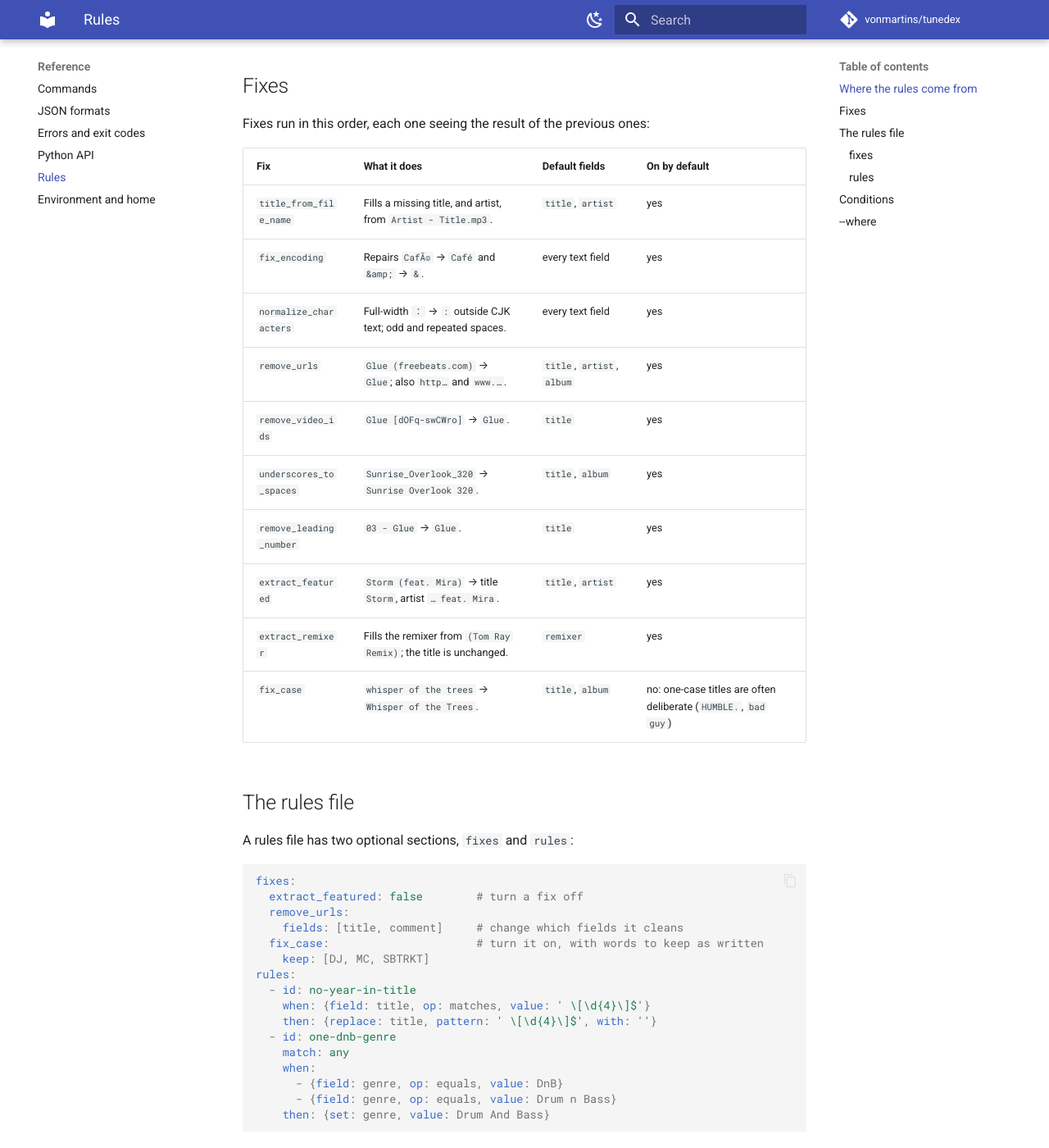
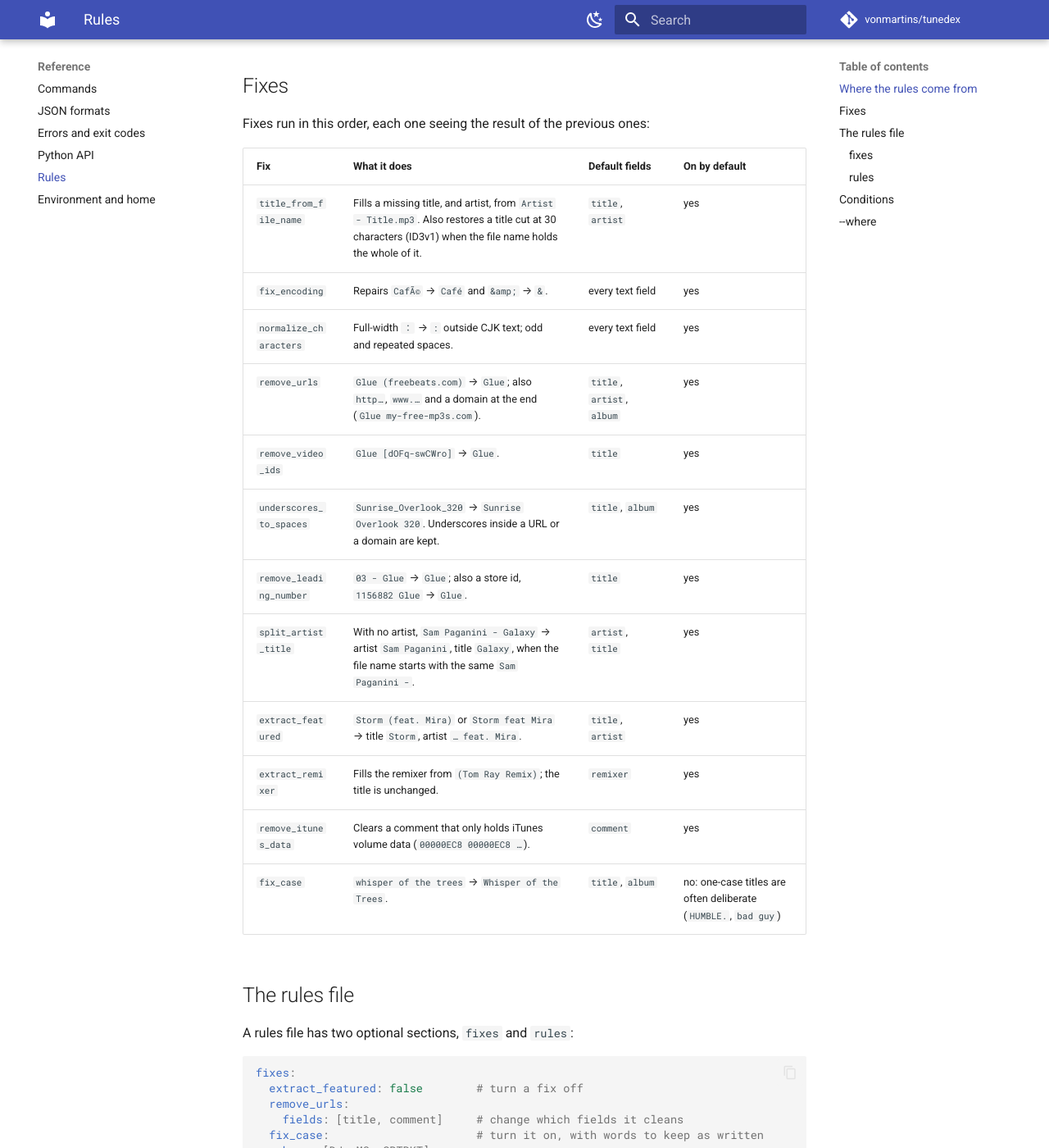
Before and after one commit to vonmartins/DJ-Open-Lib, an MkDocs documentation site: the page built from docs/reference/rules.md, in a window 1280 px wide and 1400 px high, scrolled down 550 px. Shown: the whole window at 82% size. Built offline with MkDocs 1.6.1 and Material for MkDocs 9.7.7, drawn with Linux system fonts in a browser that asks for light colours; comment, search, counter and statistics services are not loaded.

```diff
--- a/docs/reference/rules.md
+++ b/docs/reference/rules.md
@@ -18,15 +18,17 @@ Fixes run in this order, each one seeing the result of the previous ones:
 
 | Fix | What it does | Default fields | On by default |
 |---|---|---|---|
-| `title_from_file_name` | Fills a missing title, and artist, from `Artist - Title.mp3`. | `title`, `artist` | yes |
+| `title_from_file_name` | Fills a missing title, and artist, from `Artist - Title.mp3`. Also restores a title cut at 30 characters (ID3v1) when the file name holds the whole of it. | `title`, `artist` | yes |
 | `fix_encoding` | Repairs `CafÃ©` → `Café` and `&amp;` → `&`. | every text field | yes |
 | `normalize_characters` | Full-width `：` → `:` outside CJK text; odd and repeated spaces. | every text field | yes |
-| `remove_urls` | `Glue (freebeats.com)` → `Glue`; also `http…` and `www.…`. | `title`, `artist`, `album` | yes |
+| `remove_urls` | `Glue (freebeats.com)` → `Glue`; also `http…`, `www.…` and a domain at the end (`Glue my-free-mp3s.com`). | `title`, `artist`, `album` | yes |
 | `remove_video_ids` | `Glue [dOFq-swCWro]` → `Glue`. | `title` | yes |
-| `underscores_to_spaces` | `Sunrise_Overlook_320` → `Sunrise Overlook 320`. | `title`, `album` | yes |
-| `remove_leading_number` | `03 - Glue` → `Glue`. | `title` | yes |
-| `extract_featured` | `Storm (feat. Mira)` → title `Storm`, artist `… feat. Mira`. | `title`, `artist` | yes |
+| `underscores_to_spaces` | `Sunrise_Overlook_320` → `Sunrise Overlook 320`. Underscores inside a URL or a domain are kept. | `title`, `album` | yes |
+| `remove_leading_number` | `03 - Glue` → `Glue`; also a store id, `1156882 Glue` → `Glue`. | `title` | yes |
+| `split_artist_title` | With no artist, `Sam Paganini - Galaxy` → artist `Sam Paganini`, title `Galaxy`, when the file name starts with the same `Sam Paganini - `. | `artist`, `title` | yes |
+| `extract_featured` | `Storm (feat. Mira)` or `Storm feat Mira` → title `Storm`, artist `… feat. Mira`. | `title`, `artist` | yes |
 | `extract_remixer` | Fills the remixer from `(Tom Ray Remix)`; the title is unchanged. | `remixer` | yes |
+| `remove_itunes_data` | Clears a comment that only holds iTunes volume data (`00000EC8 00000EC8 …`). | `comment` | yes |
 | `fix_case` | `whisper of the trees` → `Whisper of the Trees`. | `title`, `album` | no: one-case titles are often deliberate (`HUMBLE.`, `bad guy`) |
 
 ## The rules file
```
Also changed, not shown: CHANGELOG.md (+15 -0 lines), docs/guides/enrich.md (+2 -1 lines), docs/guides/fix.md (+1 -1 lines).
